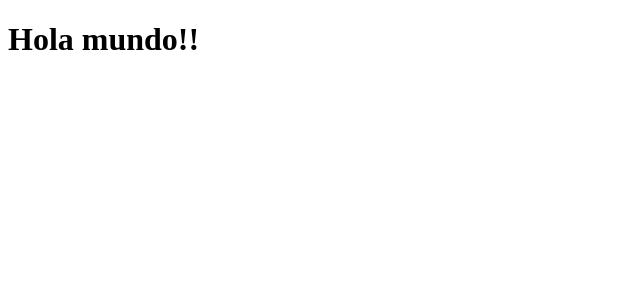
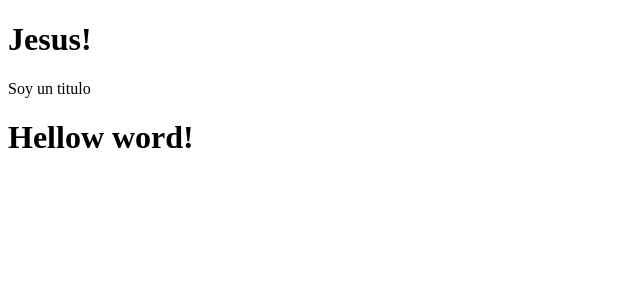
Before and after one commit to SKOTOS99/curso-react, a React (Vite) app in the folder 03-counter-app-vite/: page / in a window 1280 px wide. Shown: the top 300 px of the page, without its empty margins (0-640 px from the left). Built offline with nearby package versions, Linux system fonts and the light colour scheme.

Commit message:
uso de fragment para retornar un grupo de elementos html

```diff
--- /dev/null
+++ b/03-counter-app-vite/src/FirstApp.jsx
@@ -0,0 +1,12 @@
+
+
+
+export const FirstApp = ()=>{
+    return (
+        <>
+            <h1>Jesus!</h1>
+            <p>Soy un titulo</p>
+        </>
+
+    );
+}
--- /dev/null
+++ b/03-counter-app-vite/src/HellowWord.jsx
@@ -0,0 +1,6 @@
+
+
+
+export const HellowWord = () => {
+    return (<h1>Hellow word!</h1>);
+}
--- a/03-counter-app-vite/src/main.jsx
+++ b/03-counter-app-vite/src/main.jsx
@@ -1,12 +1,11 @@
 import React from 'react';
 import ReactDOM from 'react-dom/client';
+import {FirstApp} from "./FirstApp.jsx";
+import {HellowWord} from "./HellowWord.jsx";
 
-
-function App(){
-    return (<h1>Hola mundo!!</h1>);
-}
 
 ReactDOM.createRoot(document.getElementById('root'))
     .render(<React.StrictMode>
-        <App />
+        <FirstApp />
+        <HellowWord />
     </React.StrictMode>);
```
